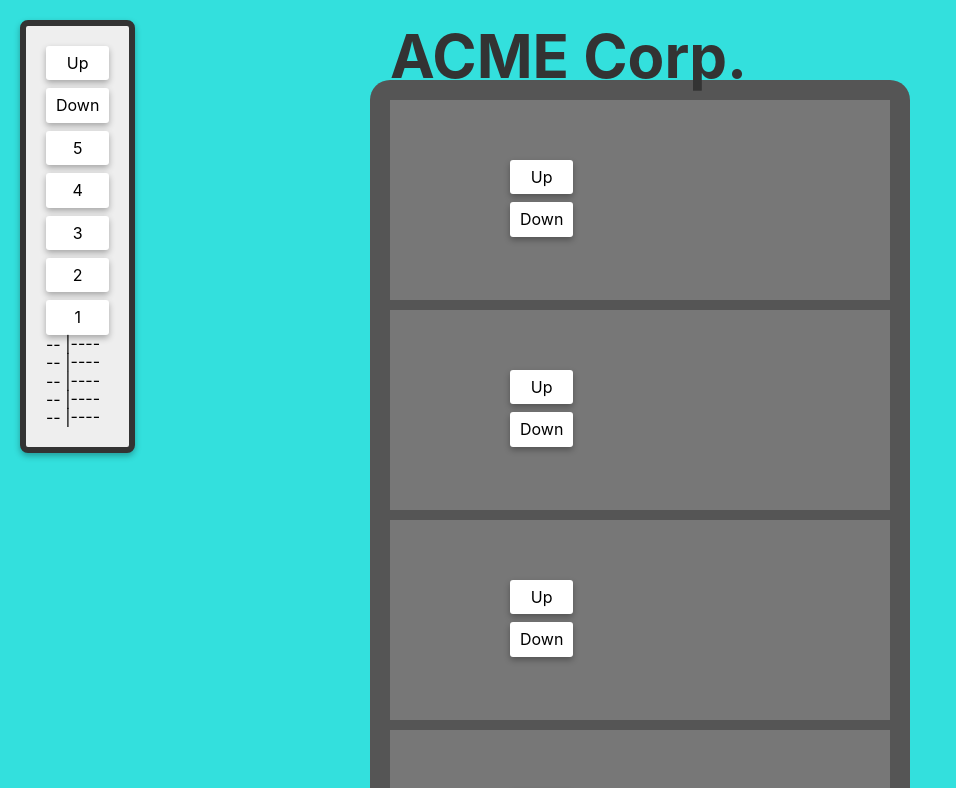
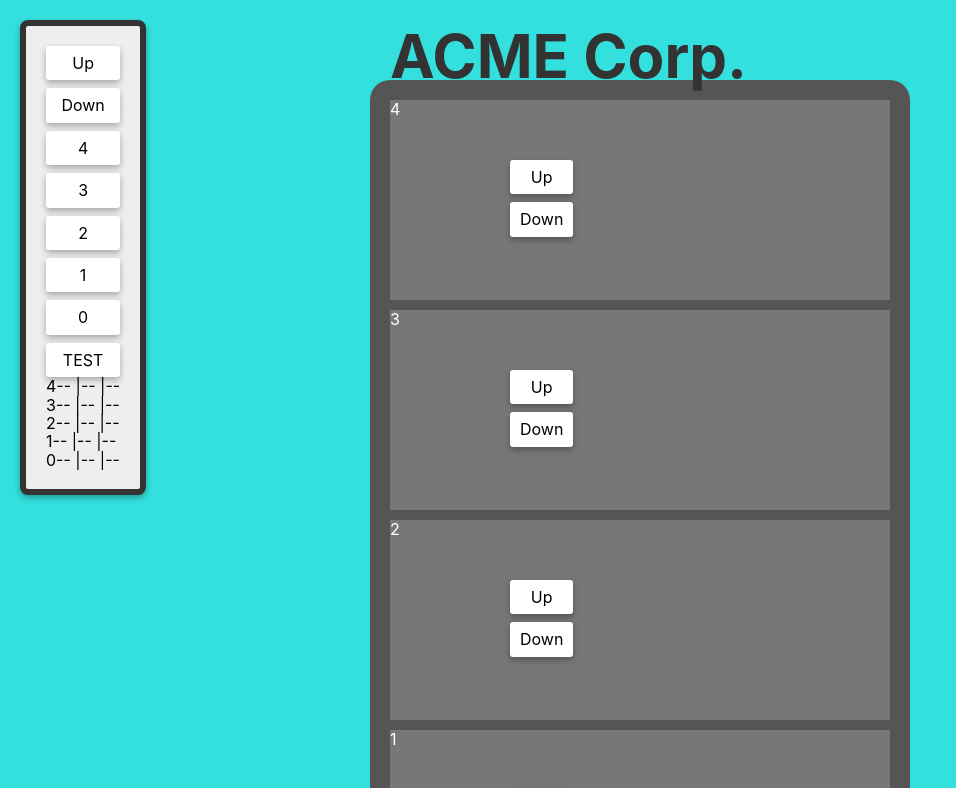
Before and after one commit to Vynlar/elevator-simulator, a React (Create React App) app: page / in a window 1280 px wide. Shown: the top 788 px of the page, without its empty margins (0-956 px from the left). Built offline with nearby package versions, Linux system fonts and the light colour scheme.

Commit message:
got basic elevator behavior working

```diff
--- a/src/App.js
+++ b/src/App.js
@@ -99,39 +99,41 @@
   border-radius: 10px;
   position: absolute;
   left: 50%;
-  transform: translateX(-50%) translateY(${({ floor }) => 10 + (5-floor) * (200+10)}px);
+  transform: translateX(-50%) translateY(${({ floor }) => 10 + (4-floor) * (200+10)}px);
   transition: transform 0.5s;
   z-index: 20;
 `;
+
+const makeFloor = floor => ({
+  up: false,
+  down: false,
+  dropoff: false,
+  floor,
+});
+
 
 class App extends Component {
   constructor(props) {
     super(props);
 
-    const makeFloor = () => ({
-      up: false,
-      down: false,
-      dropoff: false,
-    });
-
     this.state = {
-      floor: 1,
+      floor: 0,
+      goingUp: true,
       requests: R.pipe(
-        R.map(floor => [floor, makeFloor()]),
-        R.fromPairs,
-      )([1,2,3,4,5]),
+        R.map(floor => makeFloor(floor)),
+      )(R.range(0, 5)),
     };
   }
 
   goUp = () => {
     this.setState(state => ({
-      floor: R.clamp(1, 5, state.floor + 1),
+      floor: R.clamp(0, 4, state.floor + 1),
     }));
   }
 
   goDown = () => {
     this.setState(state => ({
-      floor: R.clamp(1, 5, state.floor - 1),
+      floor: R.clamp(0, 4, state.floor - 1),
     }));
   }
 
@@ -147,13 +149,57 @@
     this.setState(R.assocPath(['requests', floor, 'dropoff'], true));
   }
 
+  getRemainingStops = state => {
+    const range = state.goingUp ? R.range(state.floor + 1, 5) : R.range(0, state.floor);
+    const allFloors = R.compose(R.values, R.pickAll)(range, state.requests);
+    const floors = R.pipe(
+      R.reject(R.pipe(
+        R.pick([state.goingUp ? 'up' : 'down', 'dropoff']),
+        R.values,
+        R.all(R.equals(false))
+      )),
+      R.sortBy(R.prop('floor')),
+    )(allFloors);
+
+    if(!state.goingUp) {
+      return R.reverse(floors);
+    }
+    return floors;
+  };
+
+  goToNextFloor = () => {
+    this.setState(state => {
+      const remaniningStops = this.getRemainingStops(state);
+      if (remaniningStops.length === 0) {
+        const newRemainingStops = this.getRemainingStops(R.assoc('goingUp', !state.goingUp)(state));
+        if(newRemainingStops.length === 0) {
+          // No more remaning requests
+          return {};
+        }
+        const newFloor = newRemainingStops[0].floor;
+        return {
+          goingUp: !state.goingUp,
+          floor: newFloor,
+          requests: R.update(newFloor, makeFloor(newFloor))(state.requests),
+        };
+      } else {
+        const newFloor = remaniningStops[0].floor;
+        return {
+          floor: newFloor,
+          requests: R.update(newFloor, makeFloor(newFloor))(state.requests),
+        }
+      }
+    })
+  }
+
   render() {
     return (
       <Container>
         <Building>
           <Elevator floor={this.state.floor}></Elevator>
-          {[1,2,3,4,5].map(floor => (
+          {[4,3,2,1,0].map(floor => (
             <Floor key={floor}>
+              {floor}
               <FloorButtons>
                 <Button onClick={() => this.requestUp(floor)}>Up</Button>
                 <Button onClick={() => this.requestDown(floor)}>Down</Button>
@@ -165,17 +211,19 @@
           <div>
             <Button onClick={this.goUp}>Up</Button>
             <Button onClick={this.goDown}>Down</Button>
-            {[5,4,3,2,1].map(floor => (
+            {[4,3,2,1,0].map(floor => (
               <Button key={floor} onClick={() => this.requestDropoff(floor)}>{floor}</Button>
             ))}
+            <Button onClick={this.goToNextFloor}>TEST</Button>
           </div>
           {
             R.pipe(
               R.addIndex(R.map)(({ up, down, dropoff }, index) => {
                 return (
                   <div key={index}>
+                    {index}
                     {up ? "Up" : '--'} |
-                    {down ? "Down" : '--'}
+                    {down ? "Down" : '--'} |
                     {dropoff ? "Dropoff" : '--'}
                   </div>
                 )
```
